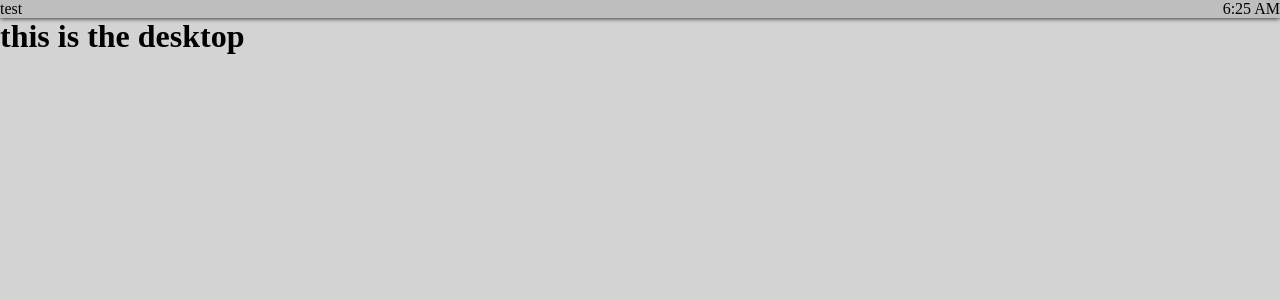
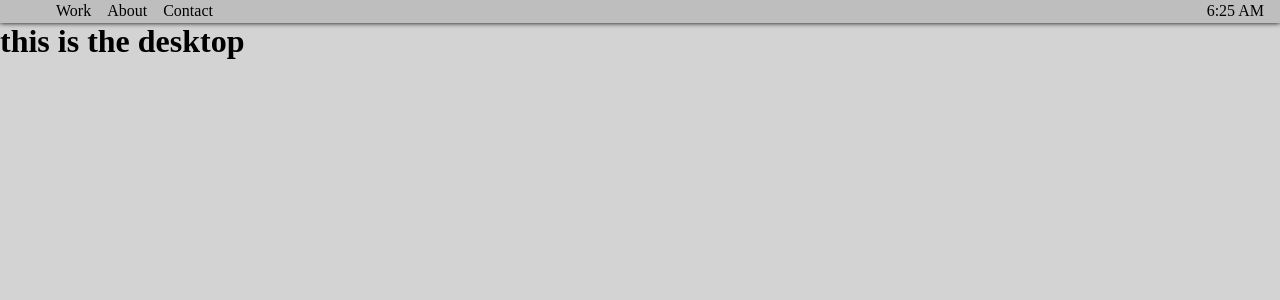
Before and after one commit to codingMustache/personal-page, a SvelteKit app: page / in a window 1280 px wide. Shown: the top 300 px of the page. Built offline with nearby package versions, Linux system fonts and the light colour scheme.

Commit message:
Comp Updates

```diff
--- a/src/routes/navComp/menu.svelte
+++ b/src/routes/navComp/menu.svelte
@@ -1,9 +1,30 @@
 <script>
 
+const links = ['Work', 'About', 'Contact'];
+const workDD = ['Projects', 'Blogs']
+const aboutDD = ['Bio', 'Uses']
+const contactDD = ['Social Media', 'Email']
 </script>
 
-<p>test</p>
+<ul>
+  {#each links as link }
+  <li>
+    {link}
+  </li>
+  {/each}
+</ul>
 
 <style>
+  ul {
+    display: flex;
+    flex-direction: row;
+    list-style: none;
+    gap: 1rem;
+  }
 
+  li:hover{
+    cursor: pointer;
+    border-radius: .3rem;
+    background-color: rgb(140, 140, 140);
+  }
 </style>
--- a/src/routes/navbar.svelte
+++ b/src/routes/navbar.svelte
@@ -19,7 +19,8 @@
     background-color: rgb(190, 190, 190);
     justify-content: space-between;
     box-shadow:  0px 0px 5px rgb(0, 0, 0);
-
+    font-size: medium;
+    padding: .15rem 1rem ;
   }
 
 </style>
```
